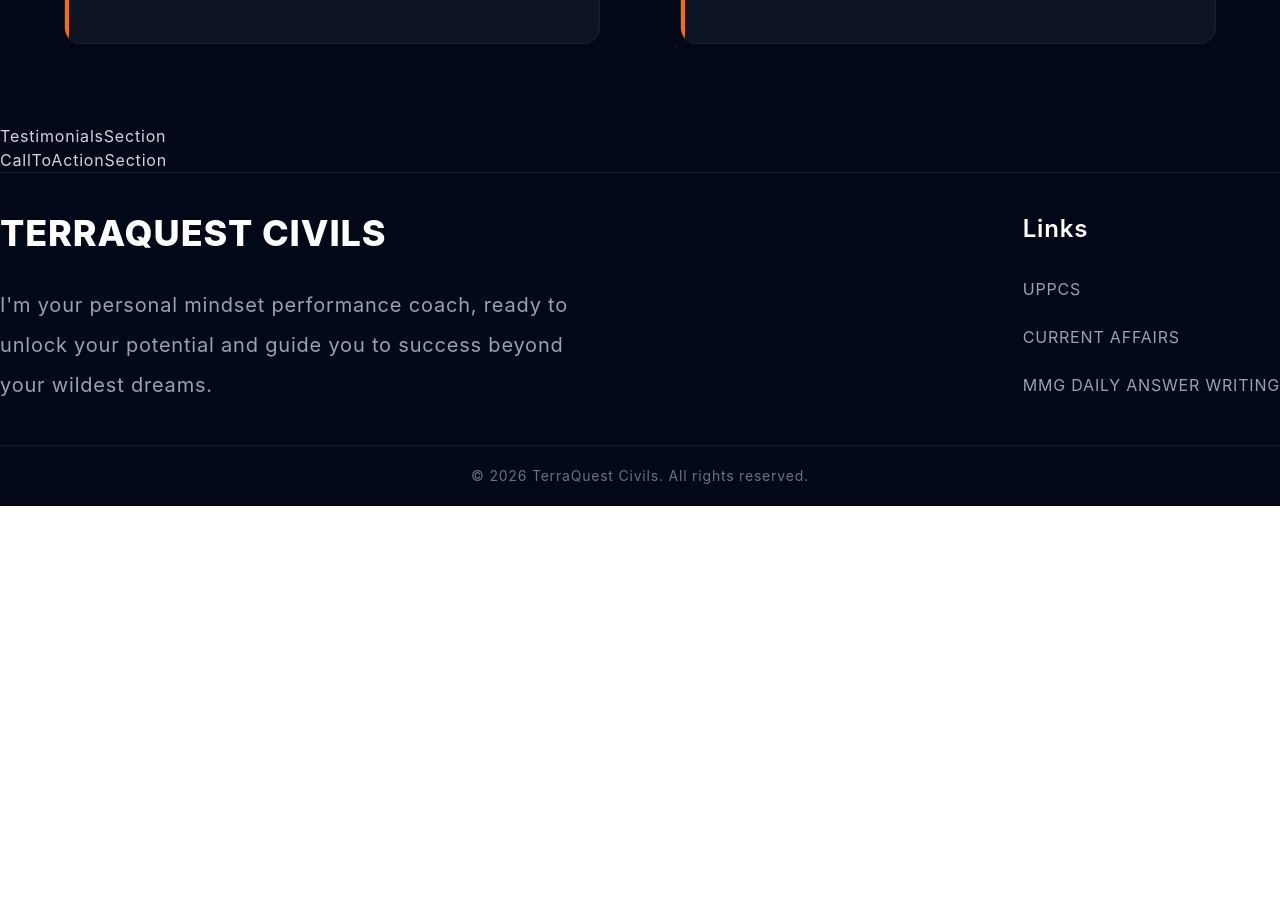
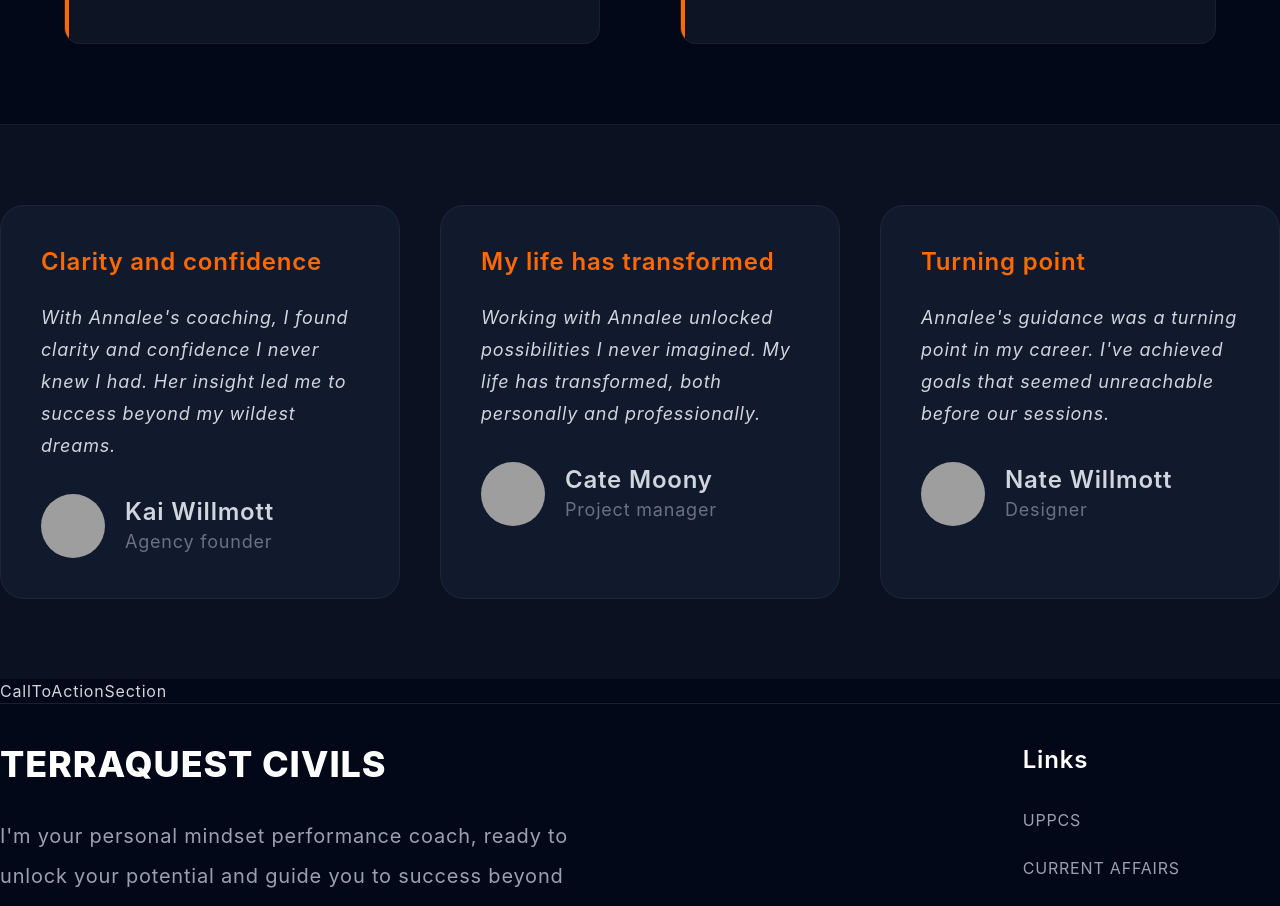
Before and after one commit to aryan9870/Terra-Quest-Modern, a React (Vite) app in the folder client/: page / in a window 1280 px wide. Shown: the part 1880-2786 px from the top of the page. Before the commit the page ends 2386 px from the top, so only its background shows below. Built offline with nearby package versions, Linux system fonts and the light colour scheme; grey boxes are pictures that could not be loaded.

Commit message:
Add testimonialsSection component

```diff
--- a/client/src/components/TestimonialsSection.jsx
+++ b/client/src/components/TestimonialsSection.jsx
@@ -1,9 +1,85 @@
 import React from 'react'
+
+const testimonials = [
+  {
+    title: "Clarity and confidence",
+    review:
+      "With Annalee's coaching, I found clarity and confidence I never knew I had. Her insight led me to success beyond my wildest dreams.",
+    image:
+      "https://images.unsplash.com/photo-1500648767791-00dcc994a43e?q=80&w=300&auto=format&fit=crop",
+    name: "Kai Willmott",
+    role: "Agency founder",
+  },
+  {
+    title: "My life has transformed",
+    review:
+      "Working with Annalee unlocked possibilities I never imagined. My life has transformed, both personally and professionally.",
+    image:
+      "https://images.unsplash.com/photo-1506794778202-cad84cf45f1d?q=80&w=300&auto=format&fit=crop",
+    name: "Cate Moony",
+    role: "Project manager",
+  },
+  {
+    title: "Turning point",
+    review:
+      "Annalee's guidance was a turning point in my career. I've achieved goals that seemed unreachable before our sessions.",
+    image:
+      "https://images.unsplash.com/photo-1504593811423-6dd665756598?q=80&w=300&auto=format&fit=crop",
+    name: "Nate Willmott",
+    role: "Designer",
+  },
+];
 
 const TestimonialsSection = () => {
   return (
-    <div>TestimonialsSection</div>
-  )
-}
+    <section className="border-t border-white/5 bg-[#0b1120] py-20">
 
-export default TestimonialsSection
+      <div className="mx-auto max-w-7xl">
+
+        {/* Cards */}
+        <div className="grid gap-10 lg:grid-cols-3">
+
+          {testimonials.map((item, index) => (
+            <div
+              key={index}
+              className="rounded-3xl border border-white/5 bg-[#131c31]/80 p-10 backdrop-blur-md transition duration-300 hover:border-orange-500/20 hover:shadow-xl hover:shadow-orange-500/5"
+            >
+
+              {/* Title */}
+              <h3 className="mb-6 text-2xl font-semibold text-orange-500">
+                {item.title}
+              </h3>
+
+              {/* Review */}
+              <p className="mb-8 text-lg italic leading-8">
+                {item.review}
+              </p>
+
+              {/* User */}
+              <div className="flex items-center gap-5">
+
+                <img
+                  src={item.image}
+                  alt={item.name}
+                  className="h-16 w-16 rounded-full object-cover"
+                />
+
+                <div>
+                  <h4 className="text-2xl font-semibold">
+                    {item.name}
+                  </h4>
+
+                  <p className="text-lg text-gray-500">
+                    {item.role}
+                  </p>
+                </div>
+              </div>
+            </div>
+          ))}
+        </div>
+      </div>
+    </section>
+  );
+};
+
+export default TestimonialsSection;
```
